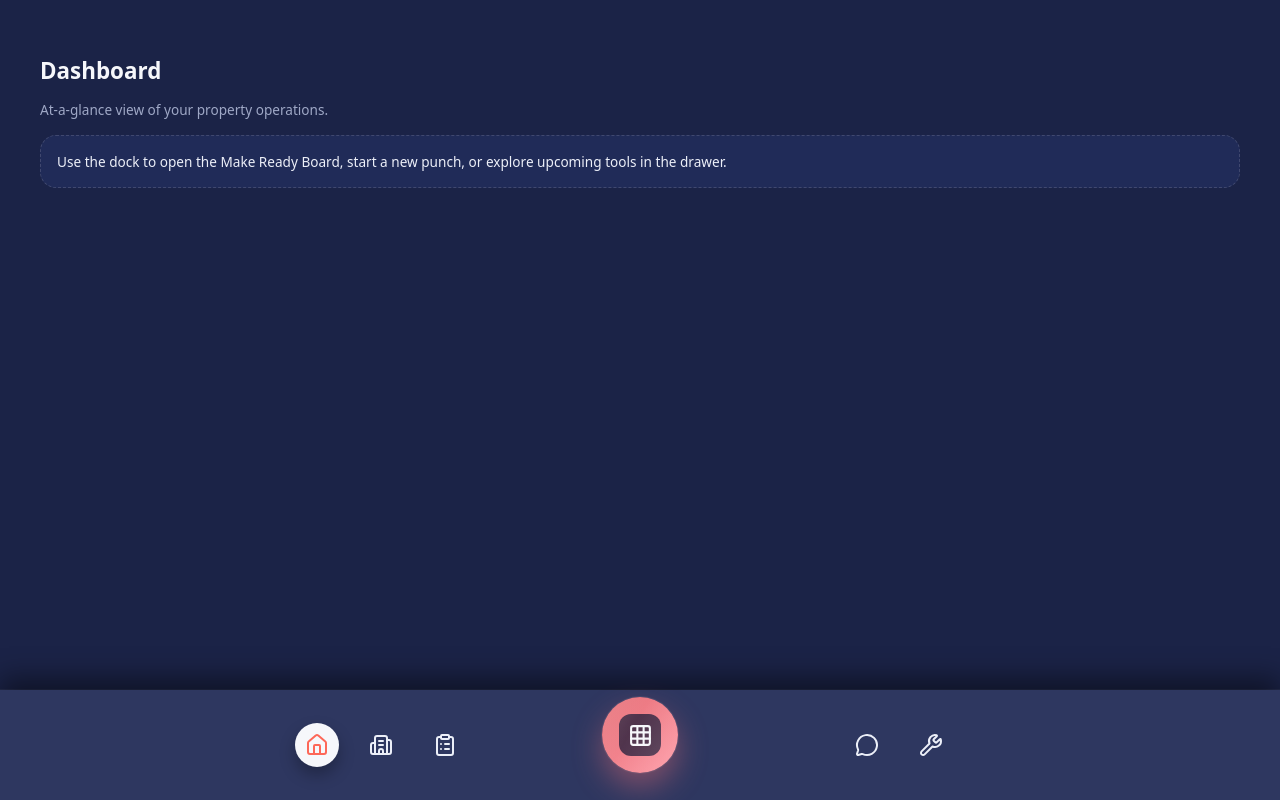
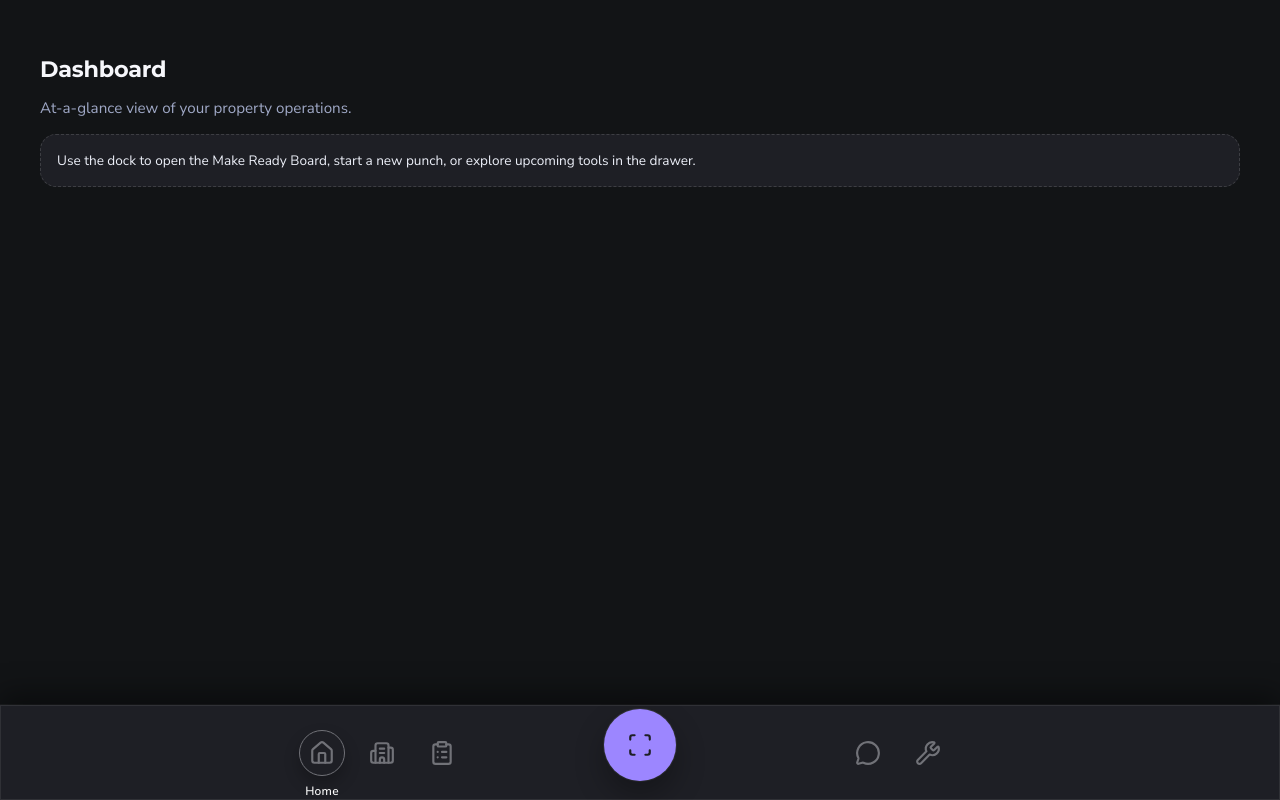
Before and after one commit to mkwinfr/Property-Flow, a React (Vite) app in the folder Property Flow Tech/: page / in a window 1280 px wide. Built offline with nearby package versions, Linux system fonts and the light colour scheme; no server answers.

Commit message:
stlyes update

```diff
--- a/Property Flow Tech/src/components/Dock/Dock.tsx
+++ b/Property Flow Tech/src/components/Dock/Dock.tsx
@@ -1,12 +1,5 @@
 import React from "react";
-import {
-  Home,
-  ClipboardList,
-  Wrench,
-  MessageCircle,
-  Building2,
-  Grid,
-} from "lucide-react";
+import { Home, ClipboardList, Wrench, MessageCircle, Building2, Scan } from "lucide-react";
 
 export type DockTabId =
   | "home"
@@ -27,16 +20,16 @@ const leftTabs: {
   label: string;
   icon: React.ReactNode;
 }[] = [
-  { id: "home", label: "Home", icon: <Home size={24} /> },
+  { id: "home", label: "Home", icon: <Home size={26} /> },
   {
     id: "apartmentDetail",
     label: "Apartment Detail",
-    icon: <Building2 size={24} />,
+    icon: <Building2 size={26} />,
   },
   {
     id: "makeReady",
     label: "Make Ready",
-    icon: <ClipboardList size={24} />,
+    icon: <ClipboardList size={26} />,
   },
 ];
 
@@ -49,12 +42,12 @@ const rightTabs: {
   {
     id: "chat",
     label: "Chat",
-    icon: <MessageCircle size={24} />,
+    icon: <MessageCircle size={26} />,
   },
   {
     id: "startPunch",
     label: "Work Orders",
-    icon: <Wrench size={24} />,
+    icon: <Wrench size={26} />,
   },
 ];
 
@@ -105,7 +98,7 @@ const Dock: React.FC<DockProps> = ({
             aria-label="App drawer"
           >
             <span className="dock-item__icon dock-item__icon--apps">
-              <Grid size={25} />
+              <Scan size={26} />
             </span>
             <span className="dock-item__label">Apps</span>
           </button>
--- a/Property Flow Tech/src/styles/base.css
+++ b/Property Flow Tech/src/styles/base.css
@@ -1,3 +1,5 @@
+@import url("https://fonts.googleapis.com/css2?family=Montserrat:wght@600;700&family=Nunito+Sans:wght@400;500;600;700&display=swap");
+
 /* === Global Reset & Shell === */
 * {
   box-sizing: border-box;
@@ -11,19 +13,16 @@ body,
   padding: 0;
   min-height: 100vh;
   width: 100%;
-  background: var(--pf-navy-950);
+  background: var(--bg);
   color: var(--pf-cream);
-  font-family: system-ui, -apple-system, BlinkMacSystemFont, "SF Pro Text", "Segoe UI", sans-serif;
+  font-family: "Nunito Sans", system-ui, -apple-system, BlinkMacSystemFont, "SF Pro Text", "Segoe UI", sans-serif;
 }
 
 /* === App Shell === */
 .app-root {
   min-height: 100vh;
   width: 100%;
-  background:
-    radial-gradient(circle at 14% 0%, rgba(255, 154, 166, 0.12), transparent 35%),
-    radial-gradient(circle at 82% 6%, rgba(154, 181, 255, 0.1), transparent 32%),
-    linear-gradient(180deg, var(--pf-navy-900), var(--pf-navy-950));
+  background: var(--bg);
   display: flex;
 }
 
--- a/Property Flow Tech/src/styles/components.css
+++ b/Property Flow Tech/src/styles/components.css
@@ -4,16 +4,16 @@
   left: 0;
   right: 0;
   bottom: 0;
-  height: 110px;
+  height: 95px;
   display: flex;
   align-items: center;
   justify-content: center;
   padding-inline: 1.5rem;
   z-index: 50;
-  background-color: #2e3760;
-  border: none;
+  background-color: #1e1f25;
+  border: 1px solid rgba(255, 255, 255, 0.08);
   box-shadow:
-    0 -12px 26px rgba(0, 0, 0, 0.45),
+    0 -12px 26px rgba(0, 0, 0, 0.4),
     0 -1px 0 rgba(255, 255, 255, 0.05);
 }
 
@@ -28,7 +28,7 @@
 .dock-group {
   display: flex;
   align-items: center;
-  gap: 1rem;
+  gap: 0.75rem;
   width: 100%;
 }
 
@@ -48,7 +48,7 @@
   border: none;
   border-radius: 999px;
   background: none;
-  color: var(--pf-ivory);
+  color: #717278;
   display: flex;
   align-items: center;
   justify-content: center;
@@ -56,18 +56,36 @@
   outline: none;
   transition:
     transform 0.14s ease-out,
-    color 0.14s ease-out;
+    color 0.14s ease-out,
+    background 0.14s ease-out,
+    border-color 0.14s ease-out;
   font-size: 0;
 }
 
 .dock-item__label {
-  display: none;
+  position: absolute;
+  left: 50%;
+  top: 54px;
+  transform: translateX(-50%);
+  display: block;
+  font-family: "Nunito Sans", system-ui, -apple-system, "Segoe UI", sans-serif;
+  font-size: 12px;
+  font-weight: 500;
+  letter-spacing: 0.02em;
+  color: #ffffff;
+  opacity: 0;
+  visibility: hidden;
+  transition: opacity 0.12s ease, visibility 0.12s ease;
 }
 
 .dock-item__icon {
   display: flex;
   align-items: center;
   justify-content: center;
+}
+
+.dock-item svg {
+  color: currentColor;
 }
 
 .dock-item::before {
@@ -78,46 +96,57 @@
   width: 44px;
   height: 44px;
   border-radius: 999px;
-  background-color: #f6f7fb;
-  opacity: 0;
-  transform: scale(0.7);
+  background-color: transparent;
+  border: 1px solid transparent;
+  opacity: 1;
+  transform: scale(1);
   transition:
-    opacity 0.16s ease-out,
+    background-color 0.16s ease-out,
+    border-color 0.16s ease-out,
     transform 0.16s ease-out;
   z-index: -1;
 }
 
 .dock-item--active {
-  color: #fd6758;
+  color: #717278;
 }
 
 .dock-item--active::before {
-  opacity: 1;
-  transform: scale(1);
-  box-shadow: 0 8px 16px rgba(0, 0, 0, 0.28);
+  background-color: #1e1f25;
+  border-color: #717278;
+  box-shadow: 0 8px 16px rgba(0, 0, 0, 0.24);
 }
 
 .dock-item:hover {
   transform: translateY(-2px);
-  color: var(--pf-muted-strong);
+  color: #9c86ff;
+}
+
+.dock-item--active .dock-item__label {
+  opacity: 1;
+  visibility: visible;
+}
+
+.dock-item--apps-active .dock-item__label {
+  display: block;
 }
 
 .dock-item--apps {
-  width: 76px;
-  height: 76px;
+  width: 72px;
+  height: 72px;
   padding: 0;
   margin: 0 auto;
   border-radius: 999px;
   justify-self: center;
-  background: linear-gradient(135deg, var(--pf-coral), var(--pf-coral-bright));
-  color: #ffffff;
+  background: #9c86ff;
+  color: #1e1f25;
   position: relative;
   overflow: hidden;
   border: none;
   box-shadow:
-    0 14px 30px rgba(229, 108, 116, 0.45),
+    0 14px 30px rgba(0, 0, 0, 0.3),
     0 0 0 1px rgba(255, 255, 255, 0.08);
-  transform: translateY(-10px);
+  transform: translateY(-8px);
 }
 
 .dock-item--apps::before {
@@ -126,35 +155,30 @@
 
 .dock-item--apps-active {
   box-shadow:
-    0 0 0 1px rgba(255, 255, 255, 0.14),
-    0 12px 32px rgba(229, 108, 116, 0.35);
+    0 0 0 1px rgba(255, 255, 255, 0.18),
+    0 12px 32px rgba(0, 0, 0, 0.35);
 }
 
 .dock-item__icon--apps {
-  width: 42px;
-  height: 42px;
+  width: 44px;
+  height: 44px;
   border-radius: 12px;
-  background-color: rgba(18, 23, 53, 0.72);
+  background-color: transparent;
 }
 
 .dock-item__icon--apps svg {
   display: block;
   margin: auto;
-  color: #f6f7fb;
+  color: #1e1f25;
 }
 
 .dock-item--apps::after {
-  content: "";
-  position: absolute;
-  inset: 1px;
-  background: linear-gradient(120deg, rgba(255, 255, 255, 0.2), transparent 40%, rgba(255, 255, 255, 0.16));
-  opacity: 0.7;
-  pointer-events: none;
+  display: none;
 }
 
 @media (max-width: 640px) {
   .dock {
-    height: 100px;
+    height: 95px;
     padding-inline: 1rem;
   }
 
@@ -195,11 +219,11 @@
   width: 100%;
   max-width: 780px;
   border-radius: 22px;
-  background: linear-gradient(180deg, #1f2649, #141a38);
-  border: 1px solid rgba(255, 255, 255, 0.08);
+  background: #1e1f25;
+  border: 1px solid rgba(255, 255, 255, 0.12);
   box-shadow:
-    0 22px 60px rgba(0, 0, 0, 0.9),
-    0 0 0 1px rgba(18, 23, 53, 0.9);
+    0 22px 60px rgba(0, 0, 0, 0.55),
+    0 0 0 1px rgba(30, 31, 37, 0.9);
   padding: 1.1rem 1.5rem 1.2rem;
   margin: 0 1.25rem calc(95px + env(safe-area-inset-bottom) + 0.9rem);
   transform-origin: bottom center;
@@ -250,8 +274,10 @@
 }
 
 .app-drawer-title {
-  font-size: 0.95rem;
+  font-size: 1.1rem;
   font-weight: 600;
+  font-family: "Montserrat", "Nunito Sans", system-ui, -apple-system, "Segoe UI", sans-serif;
+  letter-spacing: -0.01em;
   color: var(--pf-ivory);
   margin-bottom: 0.2rem;
 }
@@ -259,6 +285,7 @@
 .app-drawer-subtitle {
   font-size: 0.8rem;
   color: var(--pf-muted);
+  font-family: "Nunito Sans", system-ui, -apple-system, "Segoe UI", sans-serif;
 }
 
 .app-drawer-grid {
@@ -272,7 +299,7 @@
   border: none;
   outline: none;
   cursor: pointer;
-  background: #252f5c;
+  background: #272830;
   border-radius: 16px;
   padding: 0.7rem 0.6rem;
   display: flex;
@@ -282,8 +309,8 @@
   color: var(--pf-ivory);
   font-size: 0.75rem;
   box-shadow:
-    0 12px 30px rgba(0, 0, 0, 0.85),
-    0 0 0 1px rgba(18, 23, 53, 0.95);
+    0 12px 30px rgba(0, 0, 0, 0.6),
+    0 0 0 1px rgba(255, 255, 255, 0.06);
   transition:
     transform 0.16s ease-out,
     box-shadow 0.18s ease-out,
@@ -295,11 +322,11 @@
   .app-drawer-item:hover {
     transform: translateY(-2px);
     box-shadow:
-      0 18px 38px rgba(0, 0, 0, 0.95),
-      0 0 0 1px rgba(229, 108, 116, 0.85),
-      0 0 16px rgba(229, 108, 116, 0.7);
-    background: #2e3760;
-    border-color: rgba(255, 255, 255, 0.12);
+      0 18px 38px rgba(0, 0, 0, 0.7),
+      0 0 0 1px rgba(156, 134, 255, 0.75),
+      0 0 16px rgba(156, 134, 255, 0.5);
+    background: #2c2d35;
+    border-color: rgba(255, 255, 255, 0.14);
   }
 }
 
@@ -308,7 +335,7 @@
   height: 26px;
   stroke-width: 1.9;
   transform: translateY(1px);
-  color: var(--pf-coral);
+  color: #9c86ff;
 }
 
 .app-drawer-item:active .app-drawer-icon svg {
@@ -330,22 +357,22 @@
 .app-drawer-label {
   font-size: 0.75rem;
   color: var(--pf-muted-strong);
+  font-family: "Nunito Sans", system-ui, -apple-system, "Segoe UI", sans-serif;
 }
 
 .app-drawer-close {
   width: 100%;
   border-radius: 999px;
   border: none;
-  background: linear-gradient(135deg, var(--pf-coral), var(--pf-coral-bright));
-  color: var(--pf-cream);
+  background: #272830;
+  color: #f7fbff;
   padding: 0.7rem 0.9rem;
-  font-size: 0.85rem;
-  font-weight: 500;
+  font-size: 0.9rem;
+  font-weight: 600;
   cursor: pointer;
   box-shadow:
-    0 14px 34px rgba(0, 0, 0, 0.85),
-    0 0 0 1px rgba(18, 23, 53, 0.95),
-    0 0 18px rgba(229, 108, 116, 0.45);
+    0 14px 34px rgba(0, 0, 0, 0.55),
+    0 0 0 1px rgba(255, 255, 255, 0.12);
   transition:
     transform 0.12s ease-out,
     box-shadow 0.14s ease-out,
@@ -354,7 +381,7 @@
 
 .app-drawer-close:hover {
   transform: translateY(-1px);
-  filter: brightness(1.05);
+  filter: brightness(1.02);
 }
 
 /* === Splash Screen === */
@@ -691,10 +718,10 @@
 /* === Card & Chip components === */
 .make-ready-card {
   border-radius: 18px;
-  border: 1px solid rgba(255, 255, 255, 0.06);
+  border: 1px solid rgba(255, 255, 255, 0.08);
   padding: 14px 16px;
-  background: linear-gradient(160deg, #232e5c 0%, #131a36 85%);
-  box-shadow: 0 18px 40px rgba(10, 14, 34, 0.9);
+  background: #1e1f25;
+  box-shadow: 0 18px 40px rgba(10, 14, 34, 0.7);
   display: flex;
   flex-direction: column;
   gap: 12px;
@@ -778,8 +805,8 @@
 }
 
 .apartment-card {
-  background: linear-gradient(145deg, #232e5c, #1b2347);
-  border: 1px solid rgba(255, 255, 255, 0.06);
+  background: #1e1f25;
+  border: 1px solid rgba(255, 255, 255, 0.08);
   border-radius: 12px;
   padding: clamp(8px, 1.5vw, 14px);
   display: grid;
@@ -802,10 +829,10 @@
 .apartment-card:hover,
 .apartment-card:focus-visible {
   transform: translateY(-2px);
-  border-color: rgba(229, 108, 116, 0.6);
+  border-color: rgba(156, 134, 255, 0.9);
   box-shadow:
     0 20px 44px rgba(0, 0, 0, 0.6),
-    0 0 18px rgba(229, 108, 116, 0.25);
+    0 0 18px rgba(156, 134, 255, 0.35);
   outline: none;
 }
 
@@ -848,7 +875,7 @@
 
 .card-action {
   align-self: stretch;
-  background: linear-gradient(135deg, #2e3760, #232e5c);
+  background: #272830;
   color: #f7fbff;
   border: 1px solid rgba(255, 255, 255, 0.12);
   border-radius: 12px;
@@ -864,7 +891,7 @@
 
 .card-action:hover,
 .card-action:focus-visible {
-  background: linear-gradient(135deg, #3a436f, #2e3760);
-  border-color: rgba(229, 108, 116, 0.6);
+  background: #2f3037;
+  border-color: rgba(156, 134, 255, 0.7);
   outline: none;
 }
--- a/Property Flow Tech/src/styles/pages.css
+++ b/Property Flow Tech/src/styles/pages.css
@@ -31,7 +31,7 @@
   padding: 1rem;
   border-radius: 1rem;
   border: 1px dashed rgba(255, 255, 255, 0.12);
-  background: rgba(35, 46, 92, 0.75);
+  background: #1e1f25;
   font-size: 0.85rem;
   color: var(--pf-ivory);
 }
@@ -39,7 +39,7 @@
 /* === Apartment Detail Page === */
 .apartments-page {
   min-height: 100vh;
-  background: var(--pf-navy-900);
+  background: var(--bg);
   color: var(--pf-cream);
   padding: 32px 16px 64px;
 }
@@ -53,13 +53,13 @@
 }
 
 .apartments-header {
-  background: linear-gradient(135deg, var(--pf-navy-800), var(--pf-navy-900));
-  border: 1px solid rgba(255, 255, 255, 0.05);
+  background: #1e1f25;
+  border: 1px solid rgba(255, 255, 255, 0.08);
   border-radius: 16px;
   padding: clamp(14px, 2vw, 20px) clamp(16px, 2.2vw, 22px);
   box-shadow:
-    0 14px 35px rgba(0, 0, 0, 0.55),
-    0 0 0 1px rgba(255, 255, 255, 0.02);
+    0 14px 35px rgba(0, 0, 0, 0.35),
+    0 0 0 1px rgba(255, 255, 255, 0.04);
   display: flex;
   flex-direction: column;
   gap: clamp(10px, 1.6vw, 16px);
@@ -81,6 +81,8 @@
   font-size: clamp(20px, 3.4vw, 28px);
   font-weight: 700;
   color: var(--pf-ivory);
+  font-family: "Montserrat", "Nunito Sans", system-ui, -apple-system, "Segoe UI", sans-serif;
+  letter-spacing: -0.01em;
 }
 
 .apartments-subtitle {
@@ -88,6 +90,7 @@
   color: var(--pf-muted-strong);
   font-size: clamp(11px, 2.4vw, 14px);
   line-height: 1.3;
+  font-family: "Nunito Sans", system-ui, -apple-system, "Segoe UI", sans-serif;
 }
 
 .apartments-meta {
@@ -107,12 +110,12 @@
   display: grid;
   grid-template-columns: repeat(auto-fit, minmax(180px, 1fr));
   gap: clamp(10px, 1.6vw, 14px);
-  background: var(--pf-navy-800);
-  border: 1px solid rgba(255, 255, 255, 0.05);
+  background: #272830;
+  border: 1px solid rgba(255, 255, 255, 0.08);
   border-radius: 16px;
   padding: clamp(10px, 1.8vw, 14px) clamp(12px, 2vw, 16px);
   box-shadow:
-    0 10px 24px rgba(0, 0, 0, 0.45),
+    0 10px 24px rgba(0, 0, 0, 0.35),
     inset 0 1px 0 rgba(255, 255, 255, 0.03);
 }
 
@@ -134,14 +137,17 @@
   justify-content: space-between;
   padding: 10px 14px;
   border-radius: 12px;
-  background: rgba(35, 46, 92, 0.55);
-  border: 1px solid rgba(255, 255, 255, 0.06);
+  background: #1e1f25;
+  border: 1px solid rgba(255, 255, 255, 0.08);
   color: var(--pf-ivory);
 }
 
 .apartment-group-header h3 {
   margin: 0;
-  font-size: 16px;
+  font-size: 18px;
+  font-family: "Montserrat", "Nunito Sans", system-ui, -apple-system, "Segoe UI", sans-serif;
+  font-weight: 600;
+  letter-spacing: -0.01em;
 }
 
 .apartment-group-header span {
@@ -164,8 +170,8 @@
 
 .control-group select,
 .control-group input {
-  background: var(--pf-navy-700);
-  border: 1px solid rgba(255, 255, 255, 0.08);
+  background: #2c2d35;
+  border: 1px solid rgba(255, 255, 255, 0.1);
   border-radius: 12px;
   padding: clamp(9px, 1.8vw, 12px) clamp(10px, 2vw, 14px);
   color: var(--pf-ivory);
@@ -179,10 +185,10 @@
 
 .apartments-state {
   padding: 14px 16px;
-  background: var(--pf-navy-800);
-  border: 1px solid rgba(255, 255, 255, 0.06);
+  background: #1e1f25;
+  border: 1px solid rgba(255, 255, 255, 0.08);
   border-radius: 14px;
-  box-shadow: 0 10px 24px rgba(0, 0, 0, 0.45);
+  box-shadow: 0 10px 24px rgba(0, 0, 0, 0.35);
   color: var(--pf-ivory);
 }
 
@@ -224,10 +230,12 @@
 
 .card-title {
   margin: 6px 0 2px;
-  font-size: clamp(13px, 3vw, 18px);
+  font-size: clamp(16px, 3vw, 18px);
   color: var(--pf-ivory);
-  line-height: 1.08;
+  line-height: 1.12;
   word-break: break-word;
+  font-family: "Nunito Sans", system-ui, -apple-system, "Segoe UI", sans-serif;
+  font-weight: 600;
 }
 
 .card-subtitle {
@@ -236,6 +244,8 @@
   font-size: clamp(10px, 2.4vw, 13px);
   line-height: 1.25;
   word-break: break-word;
+  font-family: "Nunito Sans", system-ui, -apple-system, "Segoe UI", sans-serif;
+  font-weight: 500;
 }
 
 @media (max-width: 780px) {
@@ -271,14 +281,17 @@
 
 .dashboard-title {
   font-size: 1.4rem;
-  font-weight: 600;
+  font-family: "Montserrat", "Nunito Sans", system-ui, -apple-system, "Segoe UI", sans-serif;
+  font-weight: 700;
+  letter-spacing: -0.01em;
   margin-bottom: 0.25rem;
 }
 
 .dashboard-subtitle {
-  font-size: 0.85rem;
+  font-size: 0.95rem;
   color: var(--pf-muted);
   margin-bottom: 1rem;
+  font-family: "Nunito Sans", system-ui, -apple-system, "Segoe UI", sans-serif;
 }
 
 .dashboard-card-grid {
@@ -290,11 +303,11 @@
 .dashboard-card {
   border-radius: 1rem;
   padding: 0.9rem;
-  background: rgba(35, 46, 92, 0.9);
-  border: 1px solid rgba(255, 255, 255, 0.07);
+  background: #1e1f25;
+  border: 1px solid rgba(255, 255, 255, 0.08);
   box-shadow:
-    0 16px 40px rgba(0, 0, 0, 0.55),
-    0 0 0 1px rgba(255, 255, 255, 0.02);
+    0 16px 40px rgba(0, 0, 0, 0.45),
+    0 0 0 1px rgba(255, 255, 255, 0.04);
 }
 
 .dashboard-placeholder {
@@ -302,7 +315,7 @@
   padding: 1rem;
   border-radius: 1rem;
   border: 1px dashed rgba(255, 255, 255, 0.14);
-  background: rgba(35, 46, 92, 0.82);
+  background: #1e1f25;
   font-size: 0.85rem;
   color: var(--pf-ivory);
 }
@@ -331,7 +344,7 @@
   height: 100%;
   box-sizing: border-box;
   color: var(--pf-cream);
-  font-family: system-ui, -apple-system, BlinkMacSystemFont, "Segoe UI", sans-serif;
+  font-family: "Nunito Sans", system-ui, -apple-system, BlinkMacSystemFont, "Segoe UI", sans-serif;
 }
 
 .make-ready-header {
@@ -342,6 +355,7 @@
 
 .make-ready-title {
   font-size: 20px;
+  font-family: "Montserrat", "Nunito Sans", system-ui, -apple-system, "Segoe UI", sans-serif;
   font-weight: 600;
   letter-spacing: -0.02em;
   color: var(--pf-ivory);
@@ -352,6 +366,7 @@
   font-size: 12px;
   color: var(--pf-muted);
   margin: 0;
+  font-family: "Nunito Sans", system-ui, -apple-system, "Segoe UI", sans-serif;
 }
 
 .make-ready-error {
@@ -399,7 +414,7 @@
   border-radius: 12px;
   border: 1px dashed rgba(255, 255, 255, 0.16);
   text-align: center;
-  background: rgba(35, 46, 92, 0.6);
+  background: #1e1f25;
 }
 
 .make-ready-list {
@@ -447,7 +462,7 @@
   padding: 4px 10px;
   border-radius: 999px;
   border: 1px solid rgba(255, 255, 255, 0.18);
-  background: #121734;
+  background: #1e1f25;
   color: var(--pf-cream);
   font-size: 11px;
 }
--- a/Property Flow Tech/src/styles/tokens.css
+++ b/Property Flow Tech/src/styles/tokens.css
@@ -1,9 +1,9 @@
 :root {
-  --pf-navy-950: #121734;
-  --pf-navy-900: #1b2347;
-  --pf-navy-800: #232e5c;
-  --pf-navy-700: #2e3760;
-  --pf-navy-600: #3a436f;
+  --pf-navy-950: #1e1f25;
+  --pf-navy-900: #1e1f25;
+  --pf-navy-800: #272830;
+  --pf-navy-700: #2f3037;
+  --pf-navy-600: #3a3b44;
   --pf-ink: #0a0f24;
   --pf-cream: #f6f7fb;
   --pf-ivory: #eceff8;
@@ -13,6 +13,6 @@
   --pf-coral-bright: #ff9aa6;
   --pf-sky: #9ab5ff;
 
-  --bg: var(--pf-navy-900);
+  --bg: #121416;
   --text: var(--pf-cream);
 }
--- a/Property Flow Tech/src/styles/utilities.css
+++ b/Property Flow Tech/src/styles/utilities.css
@@ -3,7 +3,7 @@
   min-height: 100vh;
   padding: 1.25rem 1.25rem 6rem;
   color: var(--pf-text-primary, var(--pf-cream));
-  background: var(--pf-navy-900);
+  background: var(--bg);
 }
 
 .pf-page-header {
@@ -11,14 +11,17 @@
 }
 
 .pf-page-title {
-  font-size: 1.4rem;
-  font-weight: 600;
+  font-family: "Montserrat", "Nunito Sans", system-ui, -apple-system, "Segoe UI", sans-serif;
+  font-size: clamp(24px, 3vw, 28px);
+  font-weight: 700;
+  letter-spacing: -0.01em;
   margin-bottom: 0.16rem;
 }
 
 .pf-page-subtitle {
-  font-size: 0.85rem;
+  font-size: 0.95rem;
   color: var(--pf-text-muted, var(--pf-muted));
+  font-family: "Nunito Sans", system-ui, -apple-system, "Segoe UI", sans-serif;
 }
 
 .pf-page-body {
@@ -31,9 +34,11 @@
 .pf-card {
   border-radius: var(--pf-radius-card, 1rem);
   padding: 0.9rem;
-  background: rgba(35, 46, 92, 0.9);
+  background: #1e1f25;
   border: 1px solid var(--pf-border-strong, rgba(255, 255, 255, 0.08));
   box-shadow: var(--pf-shadow-soft, 0 16px 40px rgba(0, 0, 0, 0.6));
+  color: var(--pf-cream);
+  font-family: "Nunito Sans", system-ui, -apple-system, "Segoe UI", sans-serif;
 }
 
 .pf-card-grid-2 {
```
Also changed, not shown: Property Flow Tech/src/styles/layout.css (+11 -10 lines).
